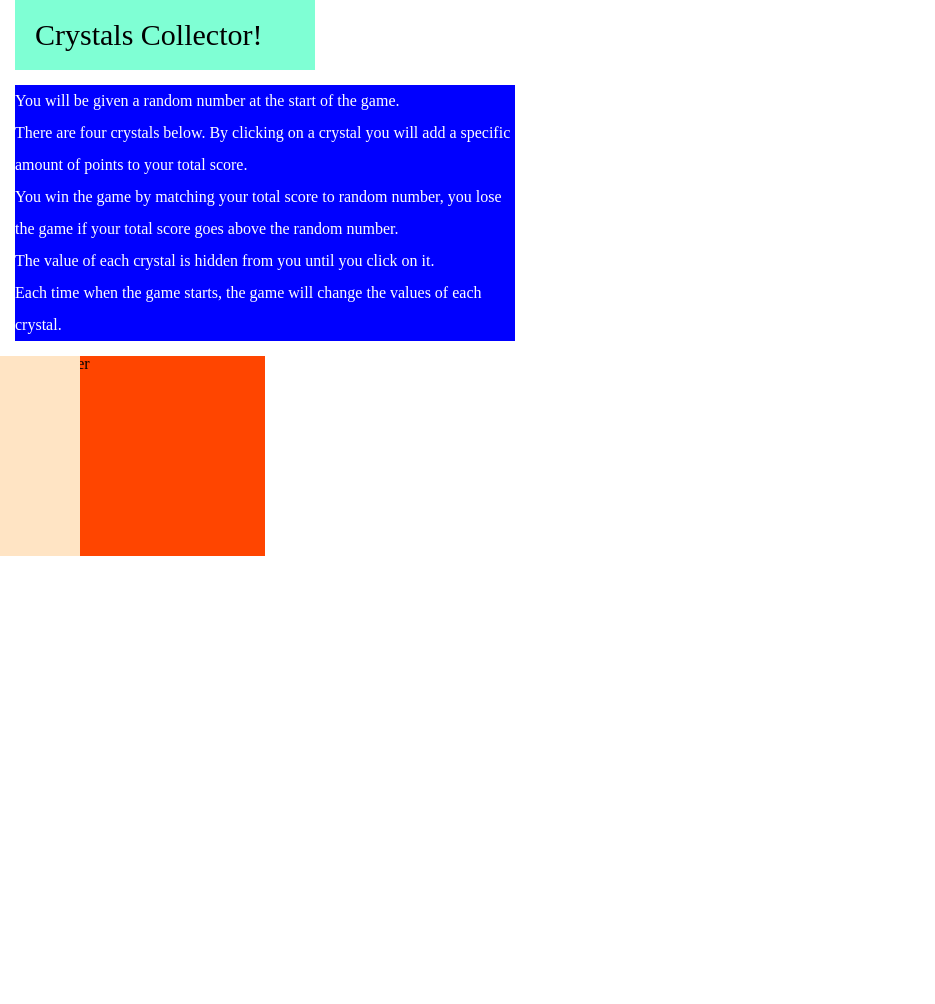
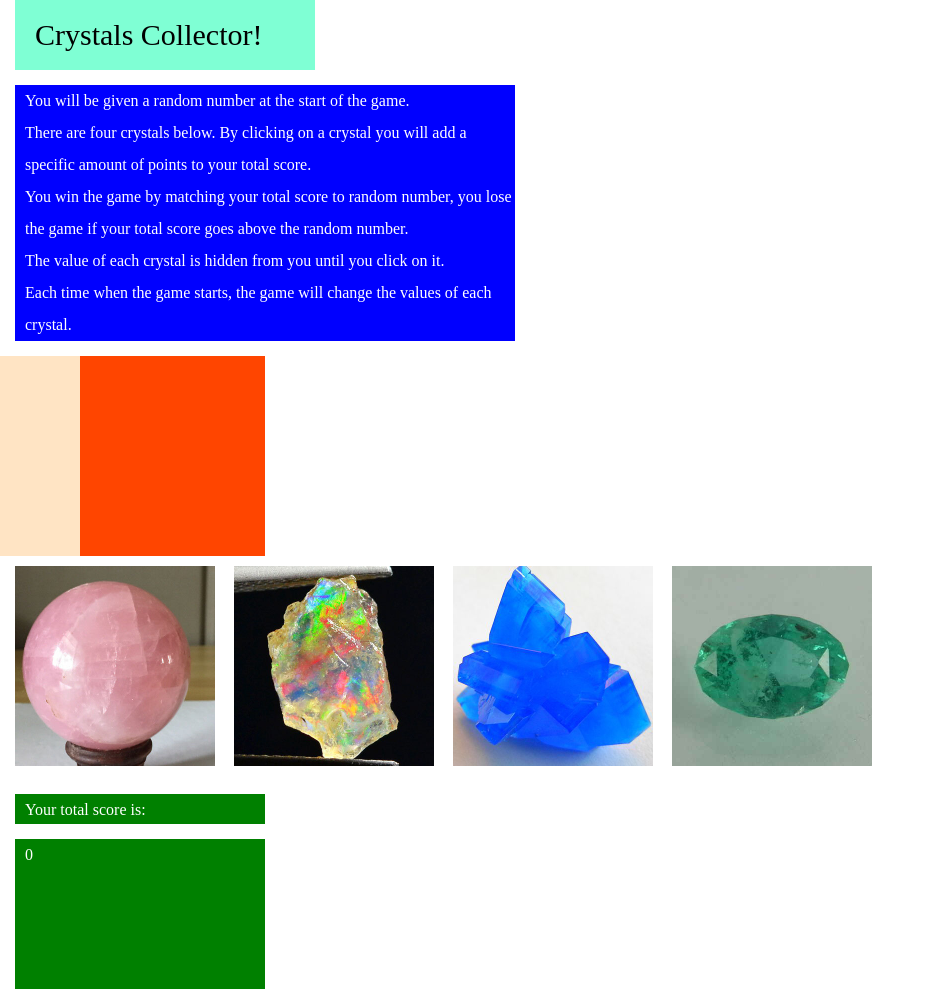
Before and after one commit to SamuelPai/crystal-collector, a plain HTML site: page index.html in a window 1280 px wide. Shown: the whole page, without its empty margins (0-935 px from the left). Before the commit the page ends 800 px from the top, so only its background shows below. Drawn offline with nearby package versions, Linux system fonts and the light colour scheme.

Commit message:
started adding js functionality

```diff
--- a/assets/css/style.css
+++ b/assets/css/style.css
@@ -13,6 +13,7 @@ h1 {
 p {
     line-height: 200%;
     color: white;
+    margin-left: 10px;
 }
 #p {
     background-color: blue;
@@ -41,3 +42,31 @@ p {
     margin-top: 15px;
 
 }
+h2 {
+    margin-left: 10px;
+}
+#totalScore {
+    background-color: green;
+    width: 250px;
+    height: 30px;
+    margin-top: 25px;
+    margin-left: 15px;
+
+}
+#totalScore2 {
+    background-color: green;
+    width: 250px;
+    height: 150px;
+    margin: 15px;
+}
+#numberToHit {
+    color: white;
+    font-size: 40px;
+}
+img {
+    height: 200px;
+    width: 200px;
+    margin-left: 15px;
+    margin-top: 225px;
+
+}
--- a/assets/javascript/game.js
+++ b/assets/javascript/game.js
@@ -0,0 +1,15 @@
+function randomIntFromInterval(min,max) // min and max included
+{
+    return Math.floor(Math.random()*(max-min+1)+min);
+}
+var numberGoal = randomIntFromInterval(19,120);
+$("#numberToHit").html(numberGoal);
+
+var crystalValues = randomIntFromInterval(1,12);
+var counter;
+
+$("#crystalOne").on("click", function(){
+   thisValue = crystalValues
+   $("#score2").text(thisValue);
+
+})
--- a/index.html
+++ b/index.html
@@ -20,12 +20,34 @@
 
     </div>
 
-    <div id="targetNumber">placeholder</div>
+    <div id="targetNumber">
+        <p id="numberToHit"></p>
+
+    </div>
+
     <div id="score">
         <h2>Wins:</h2>
         <h2>Losses:</h2>
     </div>
 
+    <div>
+        <img id="crystalOne" src="assets/images/crystal1.jpg" alt="Crystal 1">
+        <img id="crystalTwo" src="assets/images/crystal2.jpg" alt="Crystal 2">
+        <img id="crystalThree" src="assets/images/crystal3.jpg" alt="Crystal 3">
+        <img id="crystalFour" src="assets/images/crystal4.jpg" alt="Crystal 4">
+    </div>
+
+    <div id="totalScore">
+        <p>Your total score is:</p>
+    </div>
+
+    <div id="totalScore2">
+        <p id="score2">0</p>
+    </div>
+
+
+    <script type="text/javascript" src="https://cdnjs.cloudflare.com/ajax/libs/jquery/3.2.1/jquery.min.js"></script>
+    <script src="assets/javascript/game.js"></script>
 </body>
 
 </html>
```
Also changed, not shown: assets/images/crystal1.jpg (added), assets/images/crystal2.jpg (added), assets/images/crystal3.jpg (added), assets/images/crystal4.jpg (added), 3 other files.
